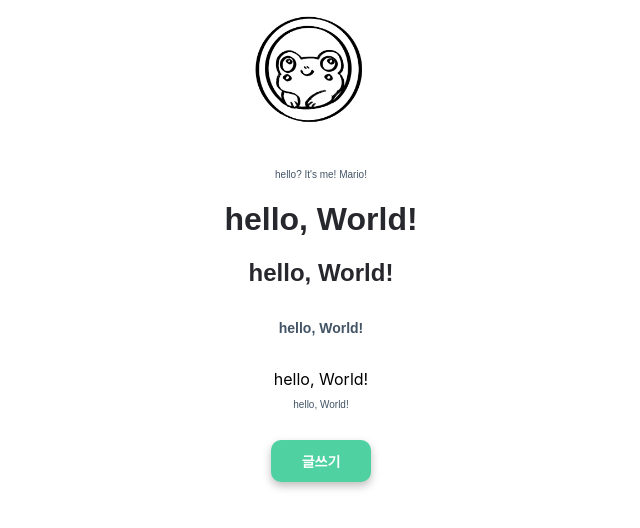
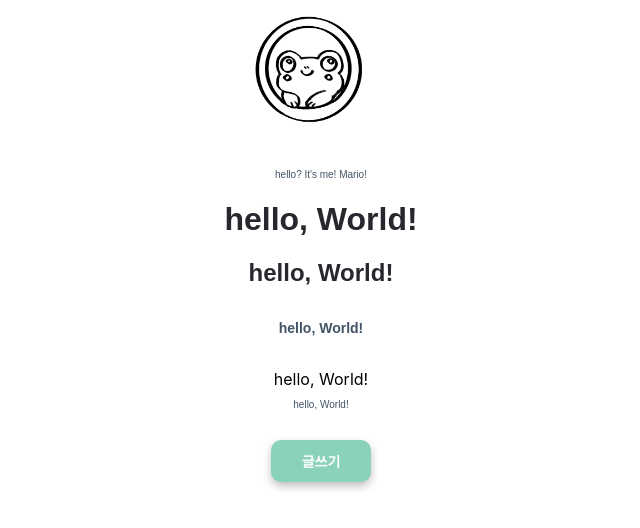
Before and after one commit to Hongjunior/CheongGaeGoRi_front, a React (Create React App) app in the folder cheong_gaegori/: page / in a window 1280 px wide. In both pictures the pointer is over the button "글쓰기". Shown: the top 528 px of the page, without its empty margins (319-959 px from the left). Built offline with nearby package versions, Linux system fonts and the light colour scheme.

Commit message:
hover color changed
App.css

```diff
--- a/cheong_gaegori/src/App.css
+++ b/cheong_gaegori/src/App.css
@@ -31,5 +31,5 @@ button {
 }
 
 button:hover {
-  background: #4FD1A1;
+  background: #8BD2BA;
 }
```
